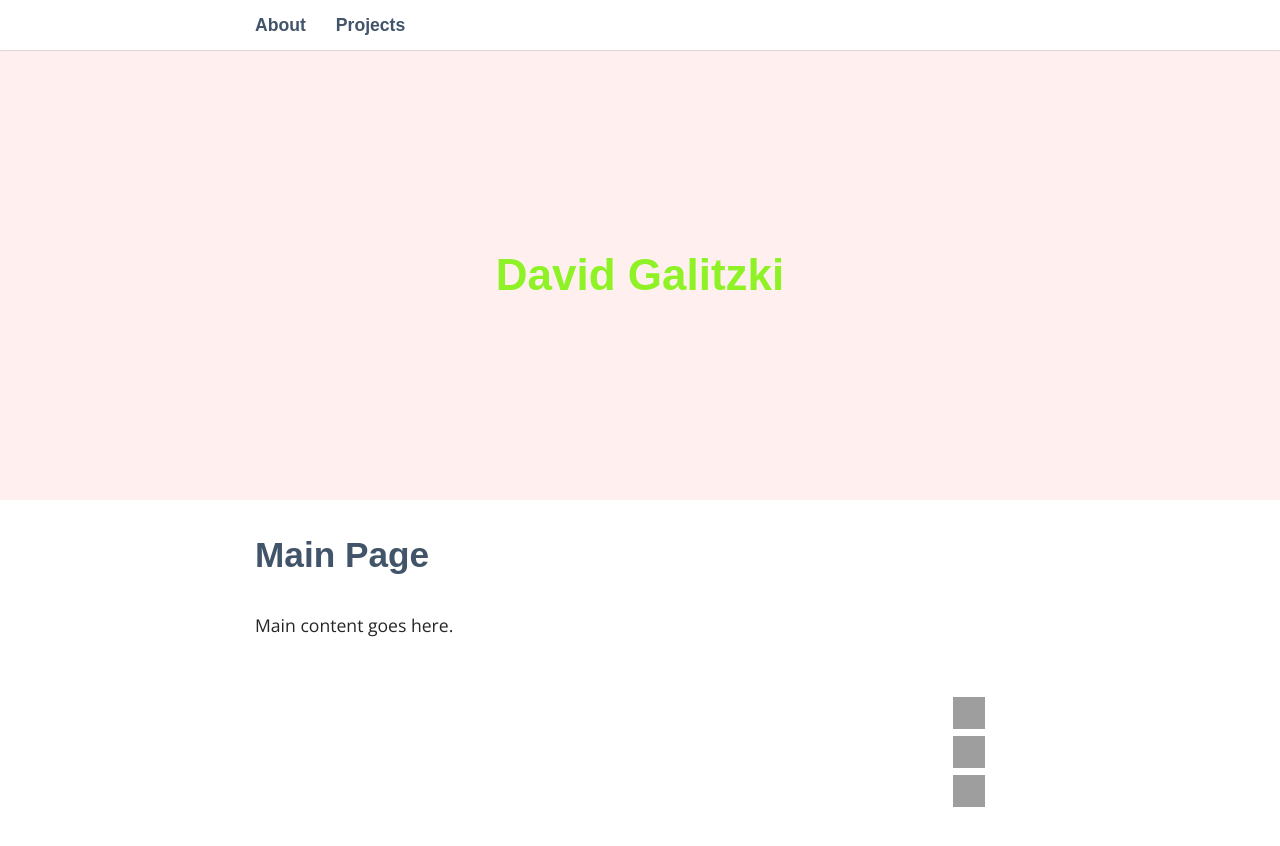
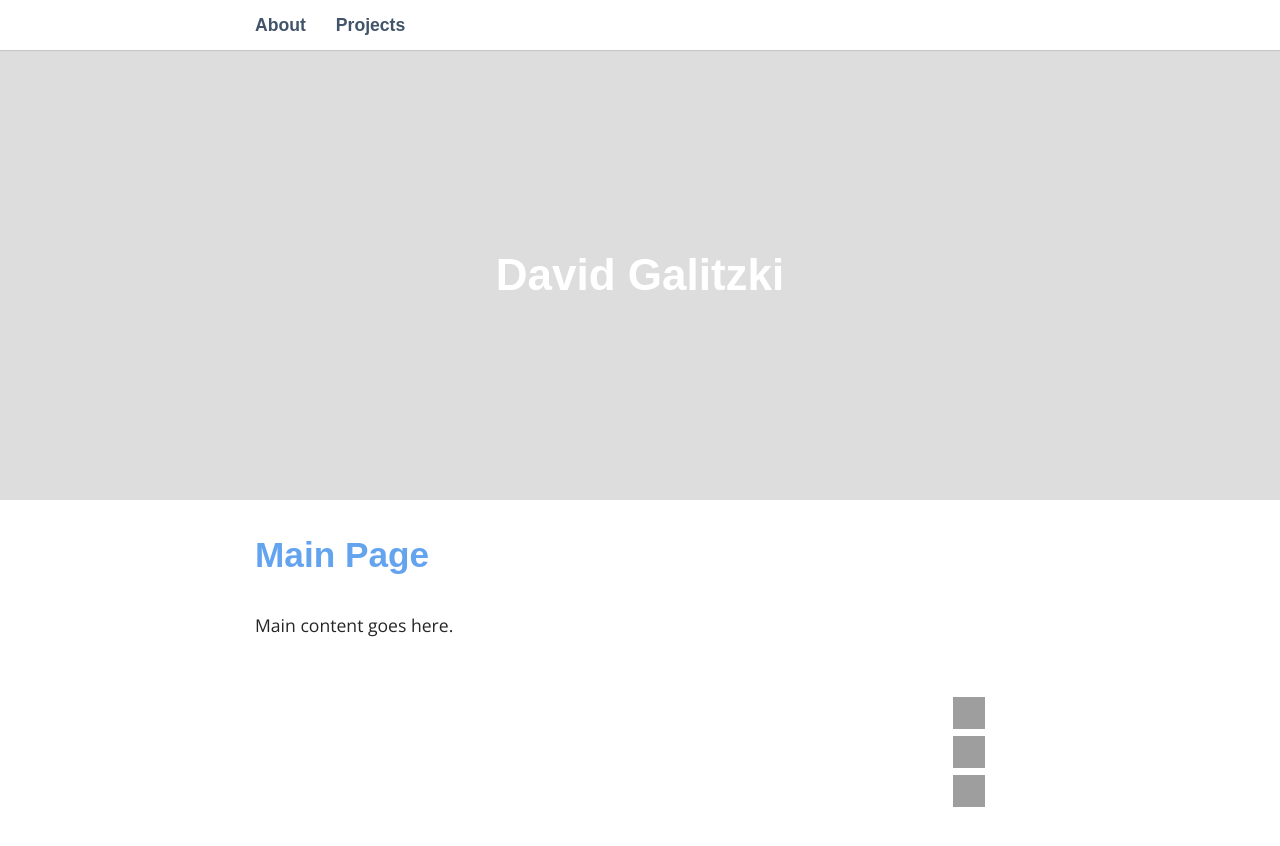
Before and after one commit to davitzki/davitzki.github.io, a Jekyll site: the page built from index.html, in a window 1280 px wide. Shown: the top 846 px of the page. Built offline with Jekyll 4.4.1, drawn with Linux system fonts in a browser that asks for light colours; some web fonts are replaced; grey boxes are pictures that could not be loaded.

Commit message:
Update _base.scss

```diff
--- a/_sass/_base.scss
+++ b/_sass/_base.scss
@@ -1,13 +1,13 @@
 $content-width: 800px;
-$main: #8ff226;
+$main: #ffffff;
 $font-style: 'Open Sans', sans-serif;
 $font-color: #262626;
 $link-color: #425469;
 $link-hover-color: $main;
 $heading-font: 'Muli', sans-serif;
-$heading-font-color: #425469;
+$heading-font-color: #64a4ef;
 $light: #E7EDF4;
-$header:  #ffefef;
+$header:  #dddddd;
 
 *,
 *::before,
```
